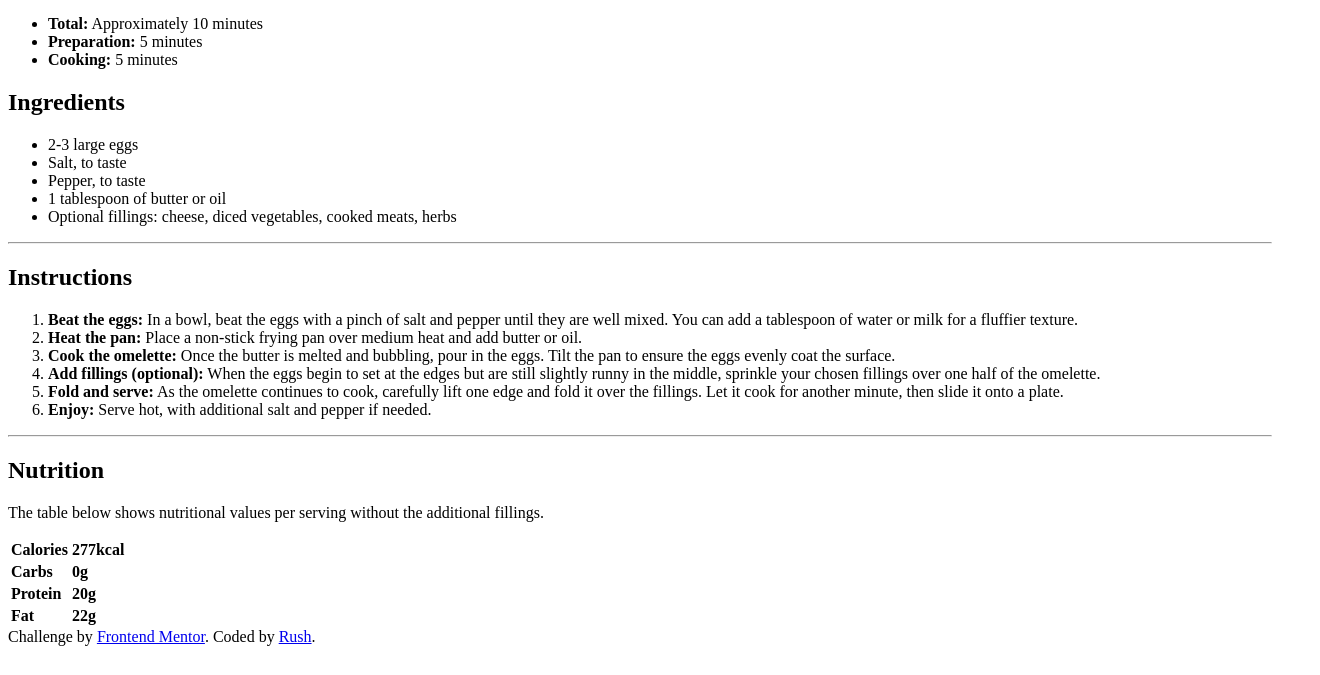
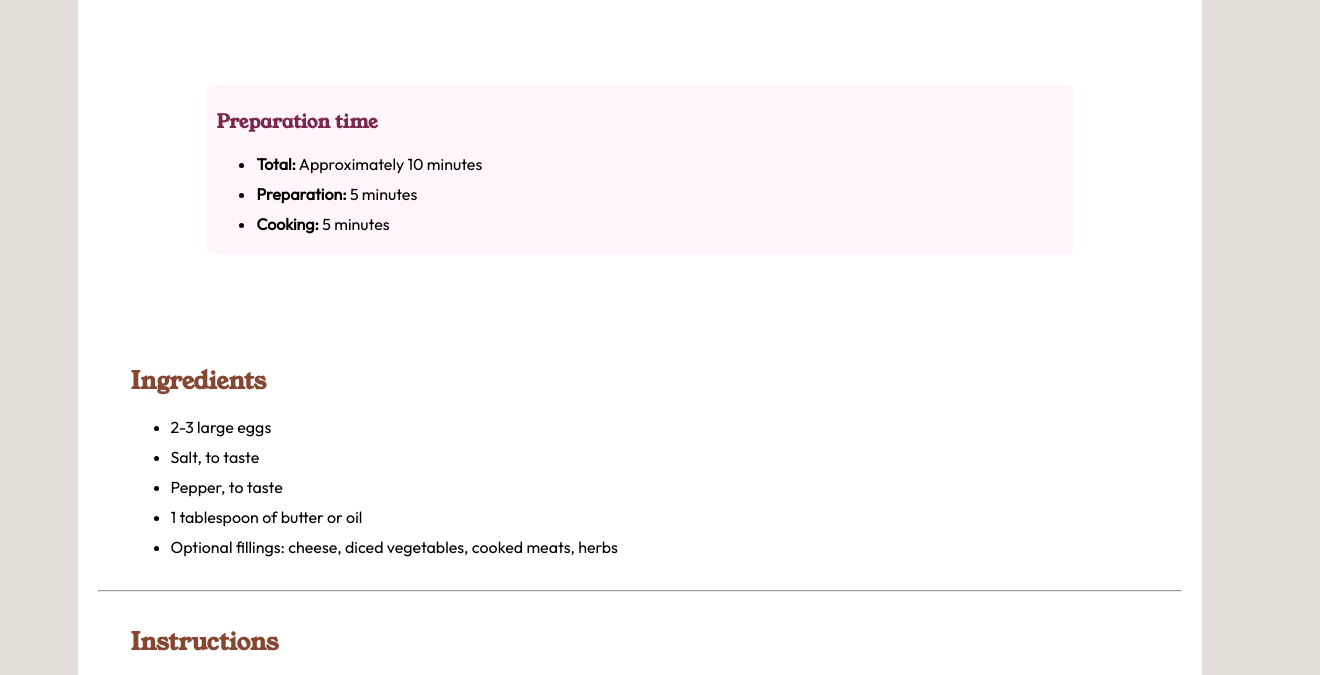
Before and after one commit to RushikeshSatdive/Recipe-Page, a plain HTML site: page index.html in a window 1280 px wide. Shown: the part 754-1429 px from the top of the page, 1320 px wide, since content can reach past the window. Before the commit the page ends 1408 px from the top, so only its background shows below. Drawn offline with Linux system fonts and the light colour scheme.

Commit message:
modified index.html and css

```diff
--- a/index.html
+++ b/index.html
@@ -2,7 +2,7 @@
 <html lang="en">
 <head>
   <link
-  rel="stylingsheet"
+  rel="stylesheet"
   href="./style.css"
   >
   <meta charset="UTF-8">
--- a/style.css
+++ b/style.css
@@ -0,0 +1,98 @@
+
+    .attribution { font-size: 11px; text-align: center; }
+    .attribution a { color: hsl(228, 45%, 44%); }
+
+    html{
+      background-color: hsl(30, 18%, 87%) ;
+    }
+
+    #main{background-color: white;
+      margin: 5%;
+      border-radius: 10px;
+      padding: 20px;
+      margin: 50px 70px;
+    }
+
+    #two{
+
+      width: 100%;
+      border-radius: 10px;
+
+    }
+
+    #second{
+      background-color: white;
+      margin: 5%;
+    }
+
+    #third{
+      border-radius: 10px;
+      padding: 5px 10px;
+      background-color: hsl(330, 100%, 98%);
+      margin: 10%;
+    }
+
+    h3{
+      color: hsl(332, 51%, 32%);
+      font-family: "Young Serif" ;
+    }
+
+    #forth{
+      margin: 3%;
+    }
+
+    #fifth{
+      margin: 3%;
+    }
+
+    #sixth{
+      margin: 3%;
+    }
+
+    li{
+      margin: 10px 0px;
+      font-family: "Outfit";
+
+    }
+
+    table{
+
+      width: 100%;
+      color: hsl(14, 45%, 36%);
+      border-collapse: collapse;
+
+    }
+
+    p{
+      font-family: "Outfit";
+    }
+
+    h1{
+      font-family: "Young Serif" ;
+    }
+
+    h2{
+      color: hsl(14, 45%, 36%);
+      font-family: "Young Serif" ;
+    }
+
+    td{
+
+      border-bottom: solid hsl(14, 45%, 36%) ;
+      border-collapse: collapse;
+      font-family: "Outfit";
+    }
+
+    .young-serif-regular {
+  font-family: "Young Serif", serif;
+  font-weight: 400;
+  font-style: normal;
+}
+
+
+.outfit {
+  font-family: "Outfit", sans-serif;
+  font-optical-sizing: auto;
+  font-weight: 400;
+  font-style: normal;
+}
```
